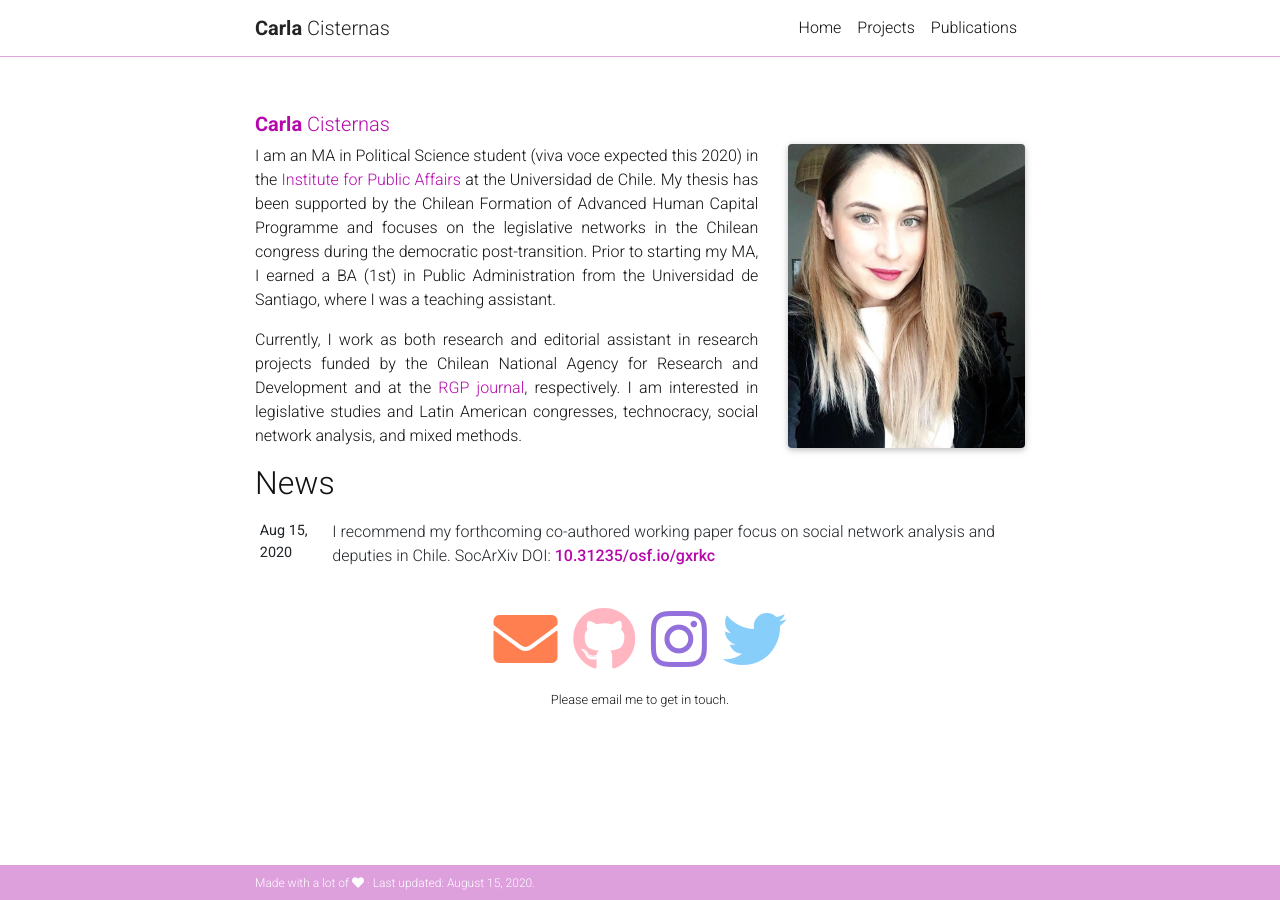
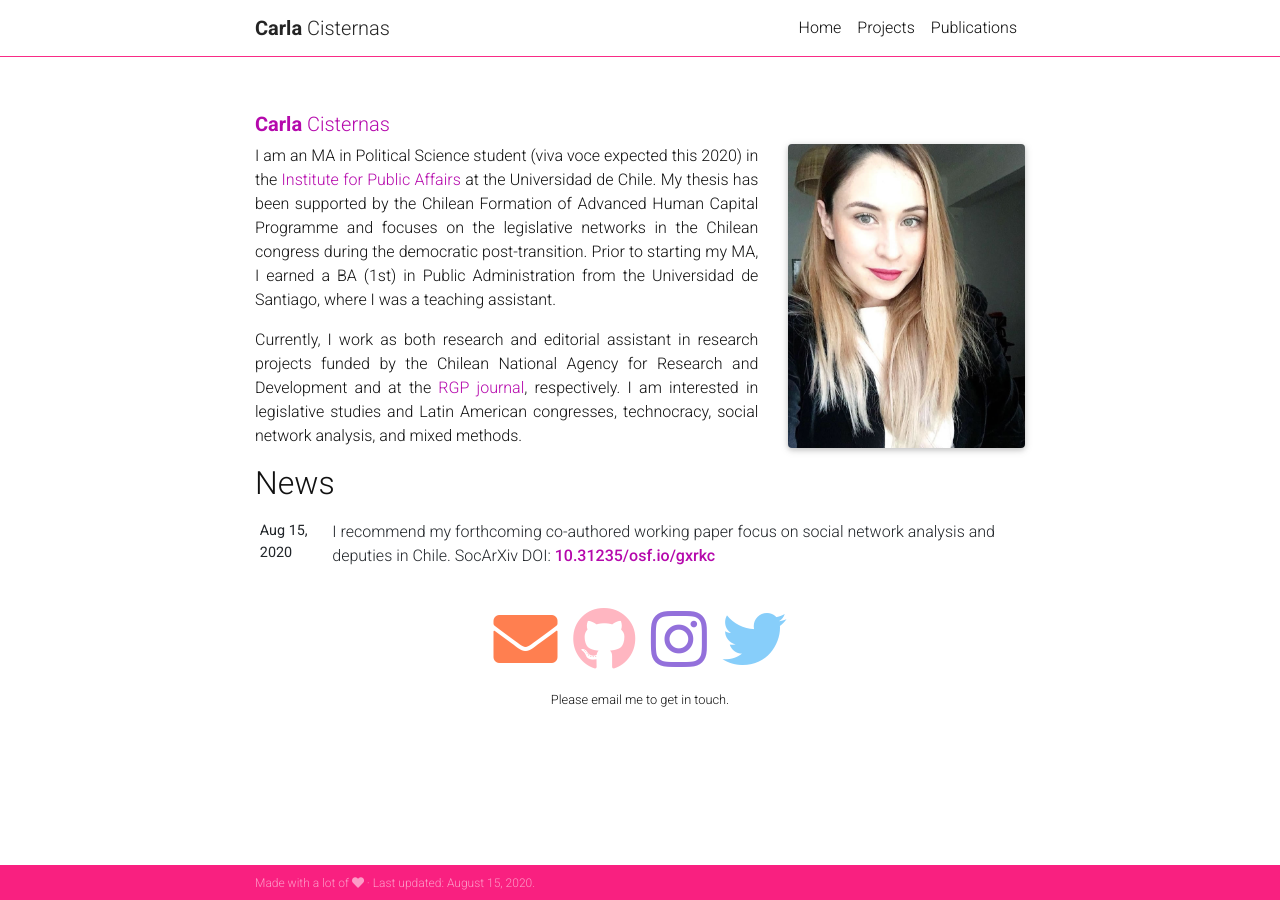
Before and after one commit to training-datalab/carlacisternas.com, a Jekyll site: the page built from _pages/about.md, in a window 1280 px wide. Built offline with Jekyll 4.4.1, drawn with Linux system fonts in a browser that asks for light colours; nearby versions of some CDN libraries; a style sheet for code colours, icons or effects is not loaded.

Commit message:
Update _base.scss

```diff
--- a/_sass/_base.scss
+++ b/_sass/_base.scss
@@ -49,7 +49,7 @@ a, table.table a {
 
 .navbar {
   box-shadow: none;
-  border-bottom: 1px solid $plum-color;
+  border-bottom: 1px solid $pink-color;
   opacity: 0.95;
 }
 .navbar.navbar-light {
@@ -148,8 +148,8 @@ a, table.table a {
 // Footer
 
 footer.fixed-bottom {
-  color: lighten($plum-color, 25%);
-  background-color: $plum-color;
+  color: lighten($pink-color, 25%);
+  background-color: $pink-color;
   font-size: 0.75rem;
   .container {
     padding-top: 9px;
```
